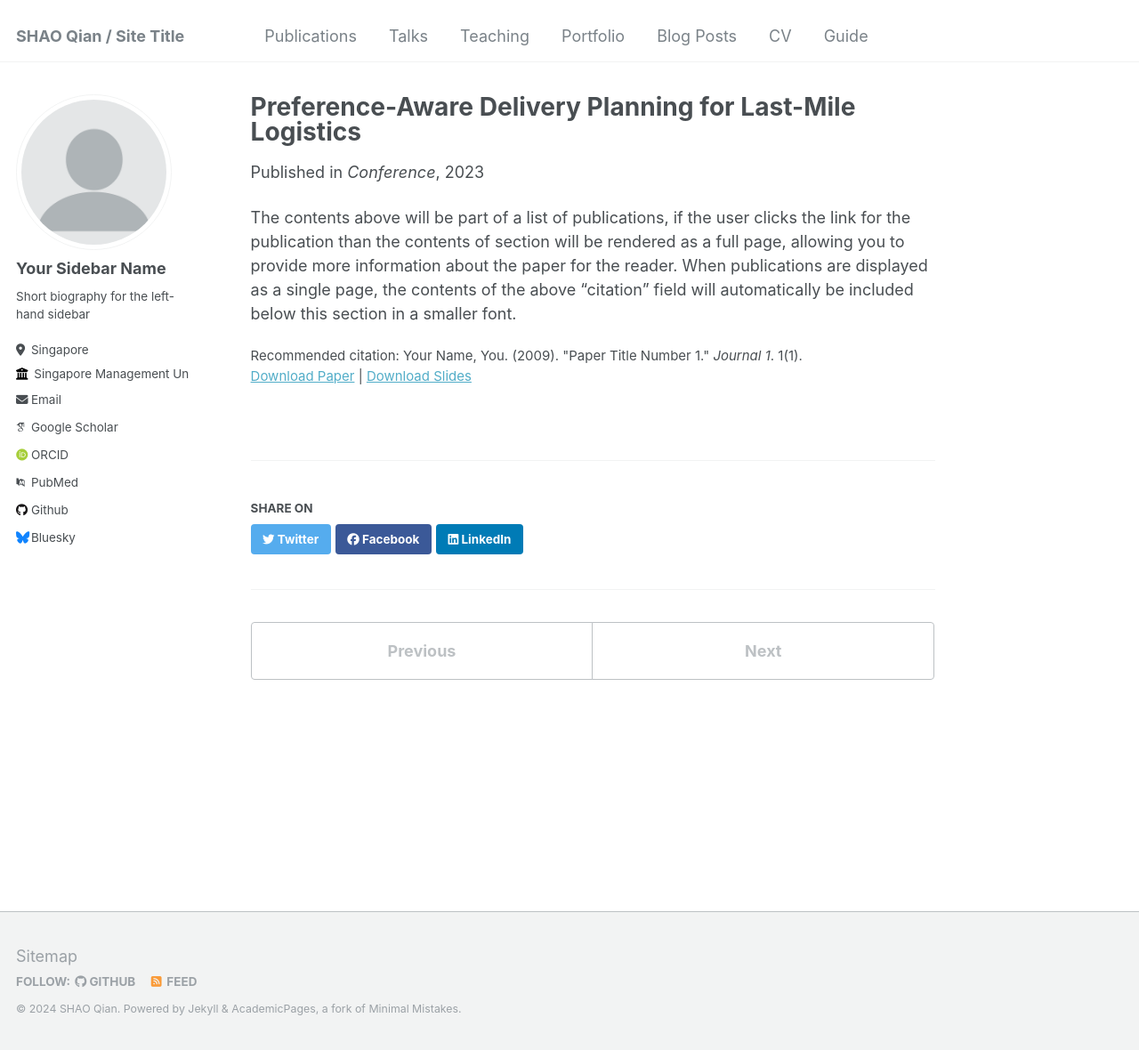
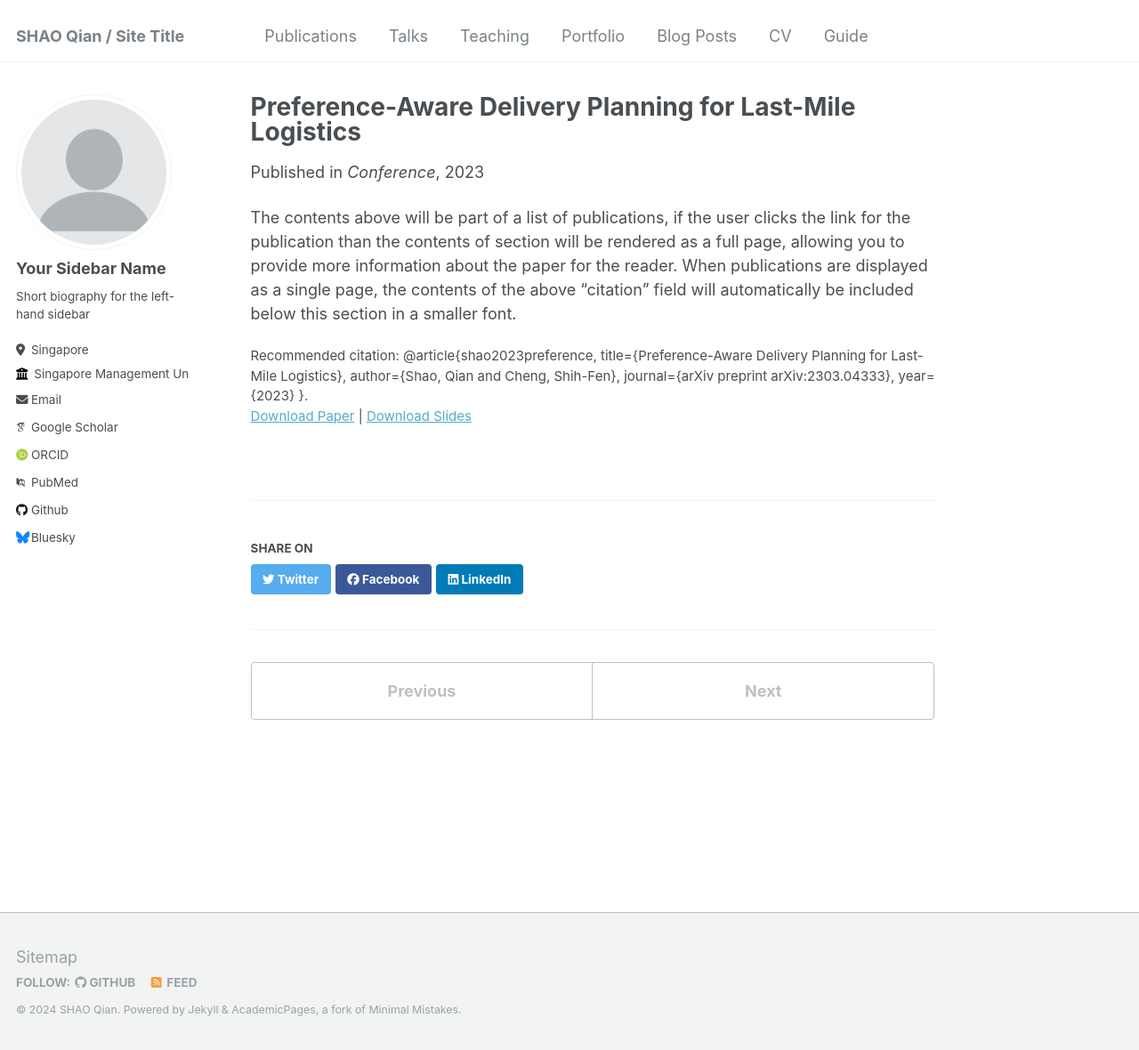
Before and after one commit to SHAOQIAN12/SHAOQIAN12.github.io, a Jekyll site: the page built from _publications/2009-10-01-paper-title-number-1.md, in a window 1280 px wide and 1180 px high. Shown: the whole window at 89% size. Built offline with Jekyll 4.4.1, drawn with Linux system fonts in a browser that asks for light colours; some web fonts are replaced.

Commit message:
Update 2009-10-01-paper-title-number-1.md

```diff
--- a/_publications/2009-10-01-paper-title-number-1.md
+++ b/_publications/2009-10-01-paper-title-number-1.md
@@ -7,7 +7,12 @@ date: 2023-06-01
 venue: 'Conference'
 slidesurl: 'http://academicpages.github.io/files/slides1.pdf'
 paperurl: 'http://academicpages.github.io/files/paper1.pdf'
-citation: 'Your Name, You. (2009). &quot;Paper Title Number 1.&quot; <i>Journal 1</i>. 1(1).'
+citation: '@article{shao2023preference,
+  title={Preference-Aware Delivery Planning for Last-Mile Logistics},
+  author={Shao, Qian and Cheng, Shih-Fen},
+  journal={arXiv preprint arXiv:2303.04333},
+  year={2023}
+}.'
 ---
 
 The contents above will be part of a list of publications, if the user clicks the link for the publication than the contents of section will be rendered as a full page, allowing you to provide more information about the paper for the reader. When publications are displayed as a single page, the contents of the above "citation" field will automatically be included below this section in a smaller font.
```
